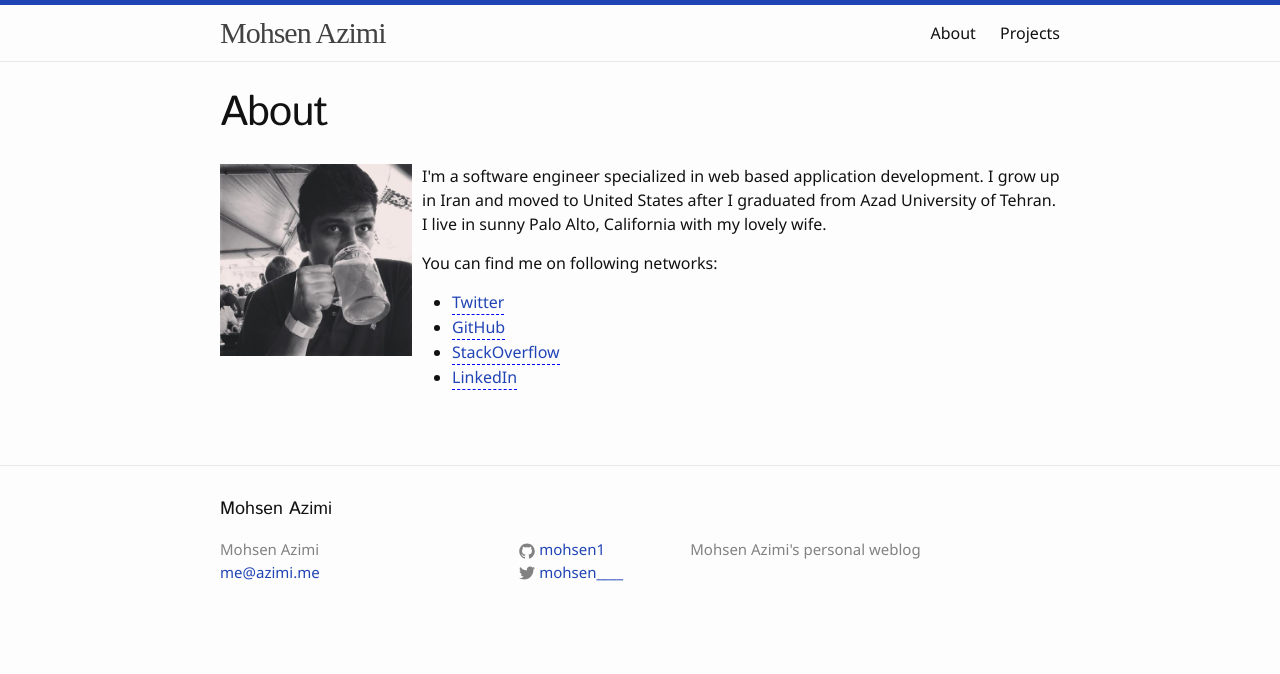
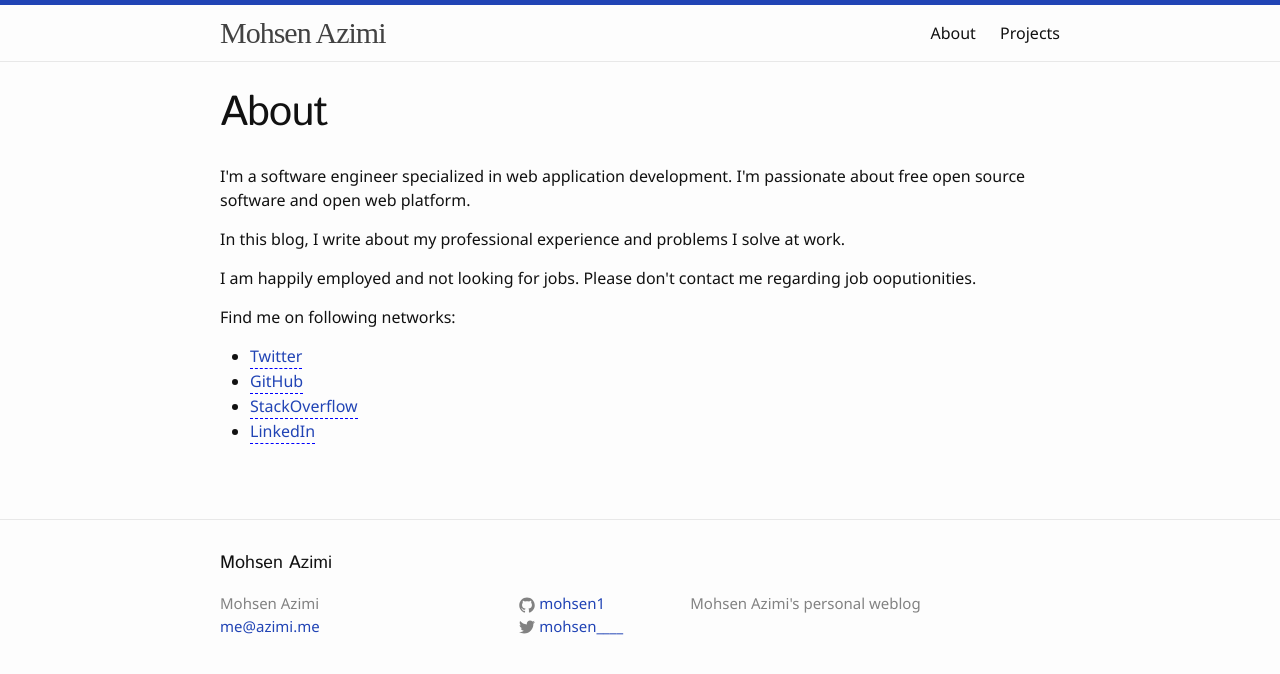
Before and after one commit to mohsen1/mohsen1.github.io, a Jekyll site: the page built from about.md, in a window 1280 px wide. Shown: the top 674 px of the page. Built offline with Jekyll 4.4.1, drawn with Linux system fonts in a browser that asks for light colours; some web fonts are replaced.

Commit message:
Update about.md

```diff
--- a/about.md
+++ b/about.md
@@ -5,15 +5,24 @@ permalink: /about/
 ---
 
 <div class="about">
-  <div class="avatar">
-      <img src="/assets/images/avatar.jpg">
-  </div>
+
 
   <div class="text">
 
-    <p>I'm a software engineer specialized in web based application development. I grow up in Iran and moved to United States after I graduated from Azad University of Tehran. I live in sunny Palo Alto, California with my lovely wife.</p>
+    <p>
+      I'm a software engineer specialized in web application development. I'm passionate about
+      free open source software and open web platform.
+    </p>
+    <p>
+      In this blog, I write about my professional experience and problems I solve at work.
+    </p>
+    <p>
+      I am happily employed and not looking for jobs. Please don't contact me regarding job
+      ooputionities.
+    </p>
 
-    <p>You can find me on following networks:</p>
+
+    <p>Find me on following networks:</p>
 
     <ul>
       <li><a href="https://twitter.com/mohsen____">Twitter</a></li>
```
